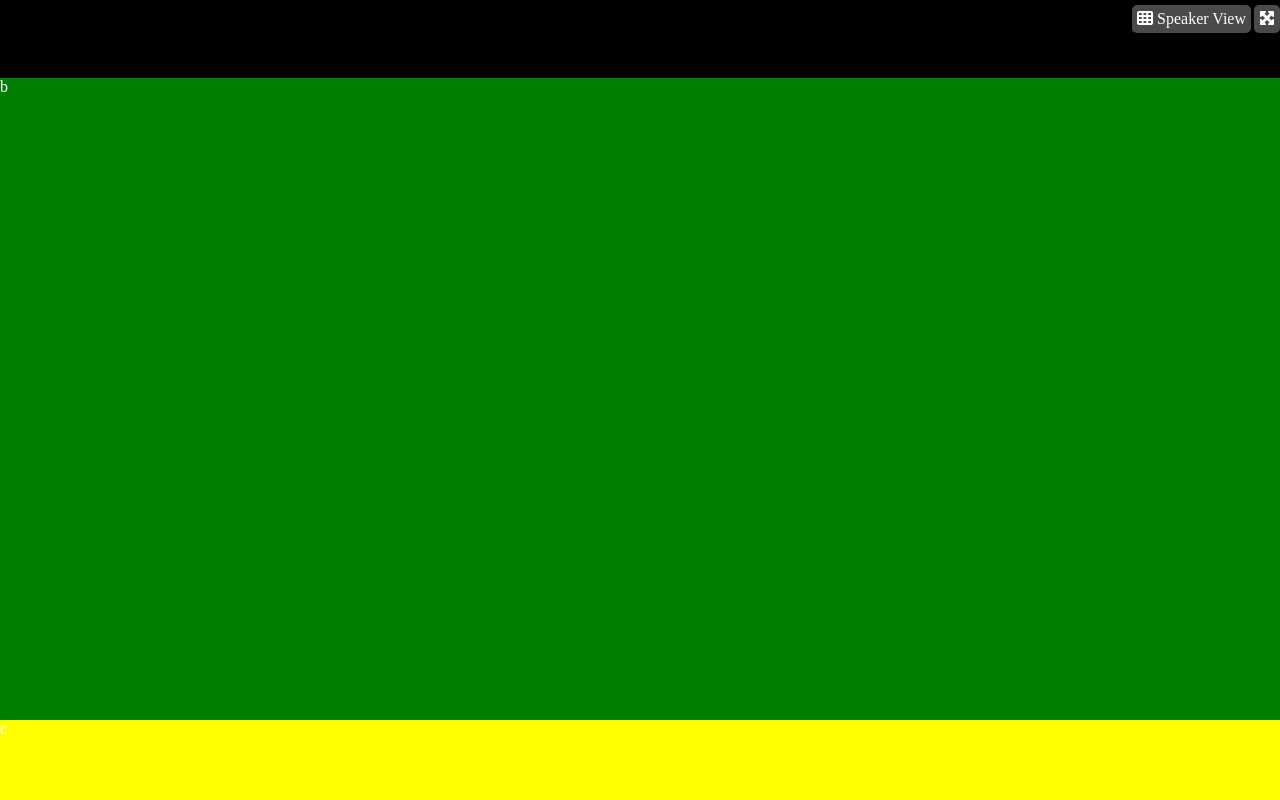
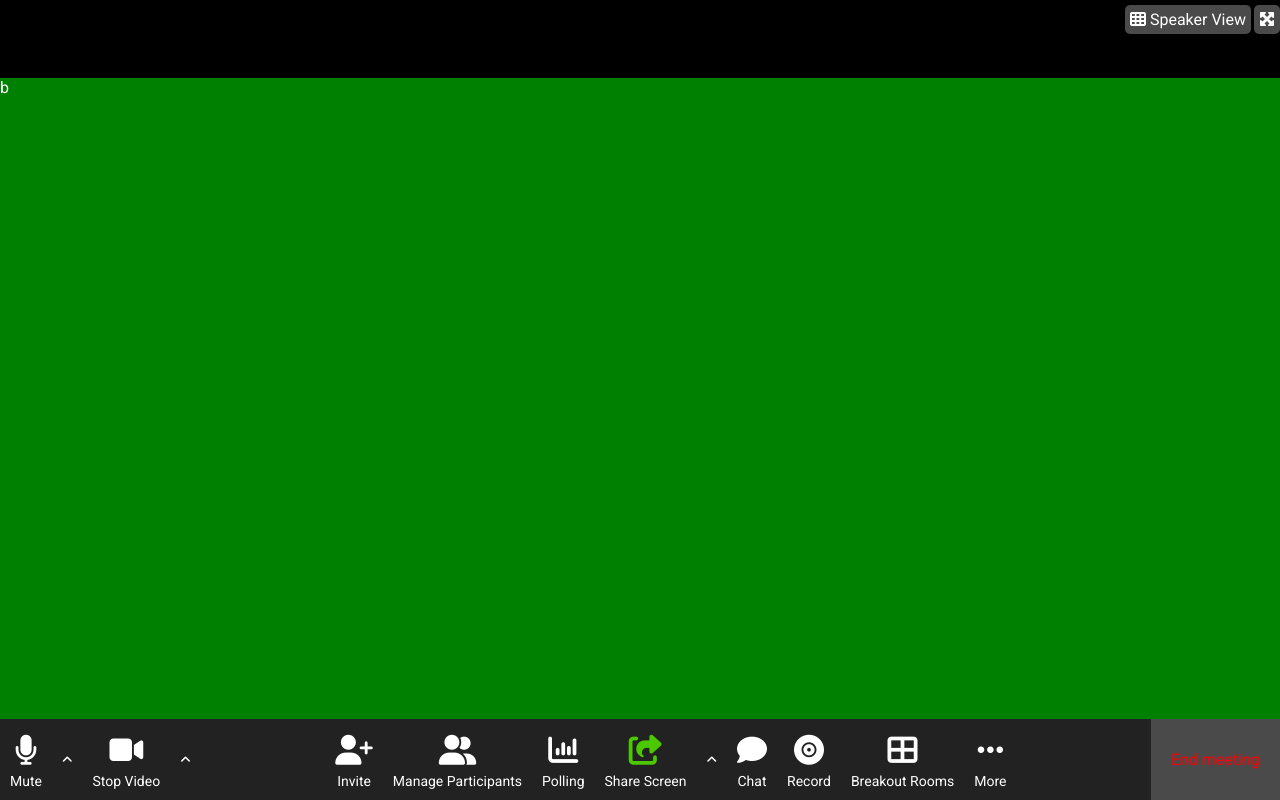
Before and after one commit to matteocicigoi/html-css-zoom, a plain HTML site: page index.html in a window 1280 px wide. Drawn offline with Linux system fonts and the light colour scheme.

Commit message:
feat: footer

```diff
--- a/css/style.css
+++ b/css/style.css
@@ -8,18 +8,18 @@
 body{
     color: white;
     background-color: #000000;
+    font-family: 'Roboto', sans-serif;
 }
 ul{
     list-style: none;
+    display: flex;
 }
 /* header */
 header{
-    display: block;
     height: 78px;
     padding-top: 5px;
 }
 header ul{
-    display: flex;
     gap: 3px;
     justify-content: flex-end;
     align-items: center;
@@ -34,12 +34,45 @@ header li{
 /* main */
 main{
     display: block;
-    height: calc(100vh - 158px);
+    height: calc(100vh - 159px);
     background-color: green;
 }
 /* footer */
 footer{
+    background-color: #222222;
+}
+footer .container{
+    display: flex;
+    justify-content: space-between;
+    align-items: center;
+}
+footer .container .element.end{
+    padding: 31px 20px;
+    color: red;
+    background-color: #4A4A4A;
+}
+footer .container .element{
+    display: flex;
+}
+footer .container .element:first-child{
+    padding-left: 10px;
+}
+footer .container .element  ul{
+    align-items: center;
+    text-align: center;
+    gap: 20px;
+}
+footer .container .element li i{
     display: block;
-    height: 80px;
-    background-color: yellow;
+    font-size: 30px;
+    padding: 6px 0;
 }
+footer .container .element li i.special{
+    color: #4BC800;
+}
+footer .container .element li i:last-child{
+    font-size: 12px;
+}
+footer .container .element li span{
+    font-size: 14px;
+}
--- a/index.html
+++ b/index.html
@@ -1,14 +1,23 @@
 <!DOCTYPE html>
 <html lang="en">
+
 <head>
     <meta charset="UTF-8">
     <meta name="viewport" content="width=device-width, initial-scale=1.0">
     <title>Zoom</title>
     <!-- Font awesome -->
-    <link rel="stylesheet" href="https://cdnjs.cloudflare.com/ajax/libs/font-awesome/6.4.2/css/all.min.css" integrity="sha512-z3gLpd7yknf1YoNbCzqRKc4qyor8gaKU1qmn+CShxbuBusANI9QpRohGBreCFkKxLhei6S9CQXFEbbKuqLg0DA==" crossorigin="anonymous" referrerpolicy="no-referrer" />
+    <link rel="stylesheet" href="https://cdnjs.cloudflare.com/ajax/libs/font-awesome/6.4.2/css/all.min.css"
+        integrity="sha512-z3gLpd7yknf1YoNbCzqRKc4qyor8gaKU1qmn+CShxbuBusANI9QpRohGBreCFkKxLhei6S9CQXFEbbKuqLg0DA=="
+        crossorigin="anonymous" referrerpolicy="no-referrer" />
     <!-- Fine Font awesome -->
+    <!-- Font Roboto -->
+    <link rel="preconnect" href="https://fonts.googleapis.com">
+    <link rel="preconnect" href="https://fonts.gstatic.com" crossorigin>
+    <link href="https://fonts.googleapis.com/css2?family=Roboto:wght@400;700&display=swap" rel="stylesheet">
+    <!-- Fine Font Roboto -->
     <link rel="stylesheet" href="css/style.css">
 </head>
+
 <body>
     <!-- Header -->
     <header>
@@ -23,6 +32,70 @@
     </header>
     <!-- Fine Header -->
     <main>b</main>
-    <footer>c</footer>
+    <!-- Footer -->
+    <footer>
+        <div class="container">
+            <div class="element">
+                <ul>
+                    <li>
+                        <i class="fa-solid fa-microphone"></i>
+                        <span>Mute</span>
+                    </li>
+                    <li>
+                        <i class="fa-solid fa-angle-up"></i>
+                    </li>
+                    <li>
+                        <i class="fa-solid fa-video"></i>
+                        <span>Stop Video</span>
+                    </li>
+                    <li>
+                        <i class="fa-solid fa-angle-up"></i>
+                    </li>
+                </ul>
+            </div>
+            <div class="element">
+                <ul>
+                    <li>
+                        <i class="fa-solid fa-user-plus"></i>
+                        <span>Invite</span>
+                    </li>
+                    <li>
+                        <i class="fa-solid fa-user-group"></i>
+                        <span>Manage Participants</span>
+                    </li>
+                    <li>
+                        <i class="fa-solid fa-chart-column"></i>
+                        <span>Polling</span>
+                    </li>
+                    <li>
+                        <i class="fa-solid fa-share-from-square special"></i>
+                        <span>Share Screen</span>
+                    </li>
+                    <li>
+                        <i class="fa-solid fa-angle-up"></i>
+                    </li>
+                    <li>
+                        <i class="fa-solid fa-comment"></i>
+                        <span>Chat</span>
+                    </li>
+                    <li>
+                        <i class="fa-solid fa-record-vinyl"></i>
+                        <span>Record</span>
+                    </li>
+                    <li>
+                        <i class="fa-solid fa-table-cells-large"></i>
+                        <span>Breakout Rooms</span>
+                    </li>
+                    <li>
+                        <i class="fa-solid fa-ellipsis"></i>
+                        <span>More</span>
+                    </li>
+                </ul>
+            </div>
+            <div class="element end">End meeting</div>
+        </div>
+    </footer>
+    <!-- Fine Footer -->
 </body>
+
 </html>
```
